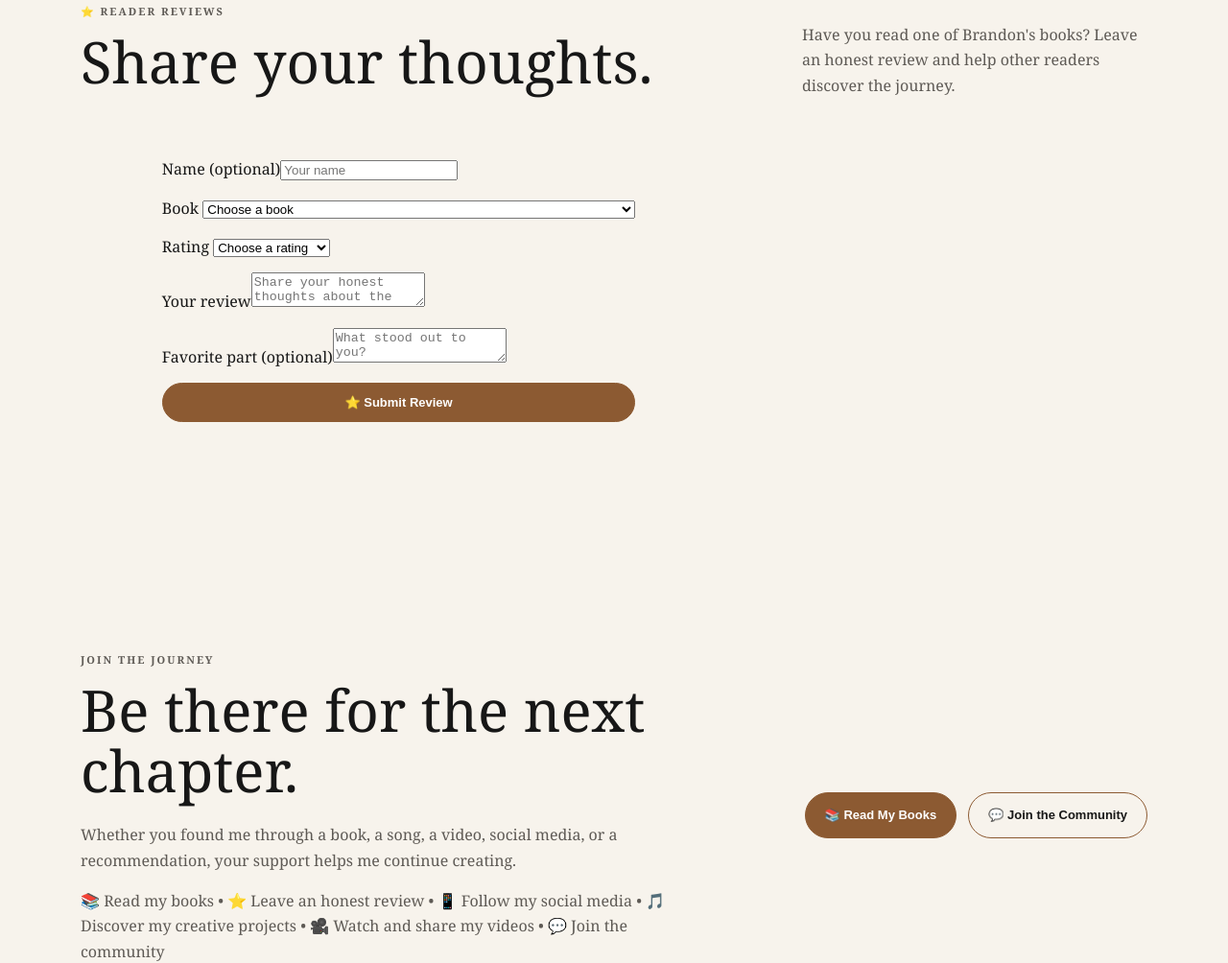
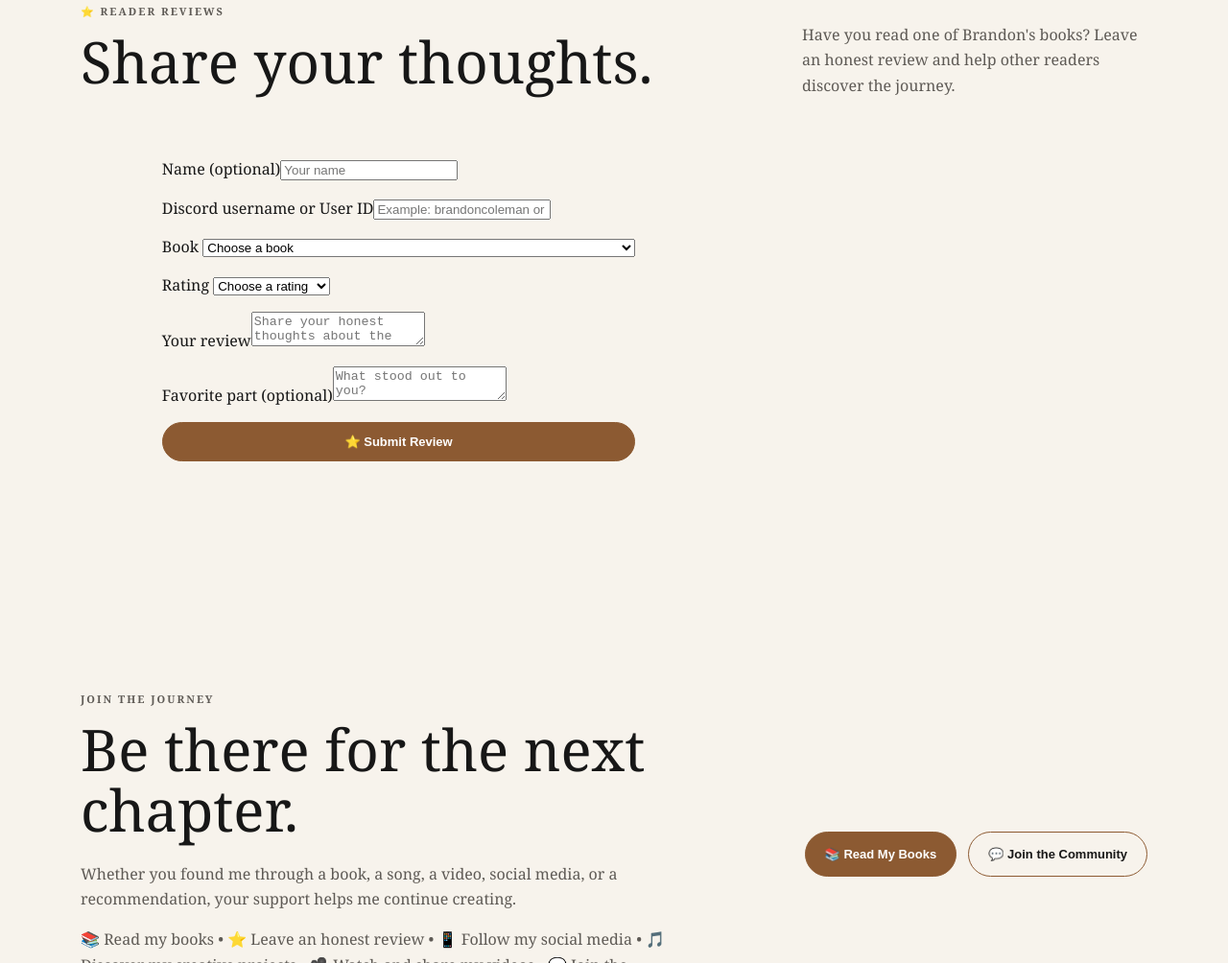
Before and after one commit to dospatch/brandon-books-stories-bot, a website: page website/index.html in a window 1280 px wide. Shown: the part 8015-9019 px from the top of the page at 96% size. Drawn offline with Linux system fonts and the light colour scheme.

Commit message:
Add Discord identity to website reviews

```diff
--- a/website/index.html
+++ b/website/index.html
@@ -200,6 +200,7 @@
   <div class="two-column">
     <form id="website-review-form" class="contact-card" style="display:grid;gap:14px">
       <label>Name (optional)<input name="name" maxlength="100" placeholder="Your name"></label>
+      <label>Discord username or User ID<input name="discordUsername" maxlength="100" required placeholder="Example: brandoncoleman or 123456789012345678"></label>
       <label>Book
         <select name="book" required>
           <option value="">Choose a book</option>
```
